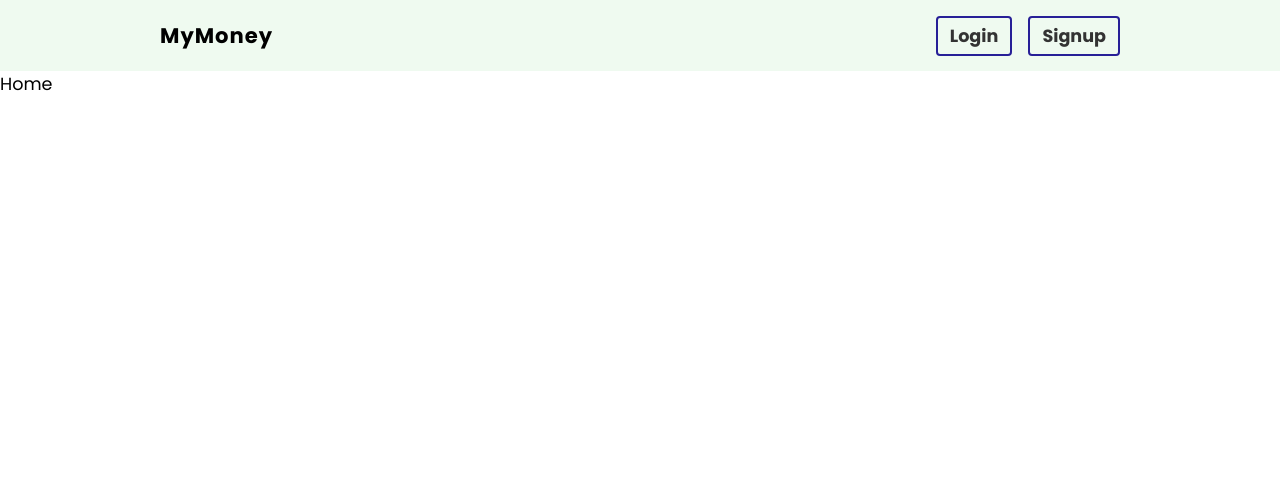
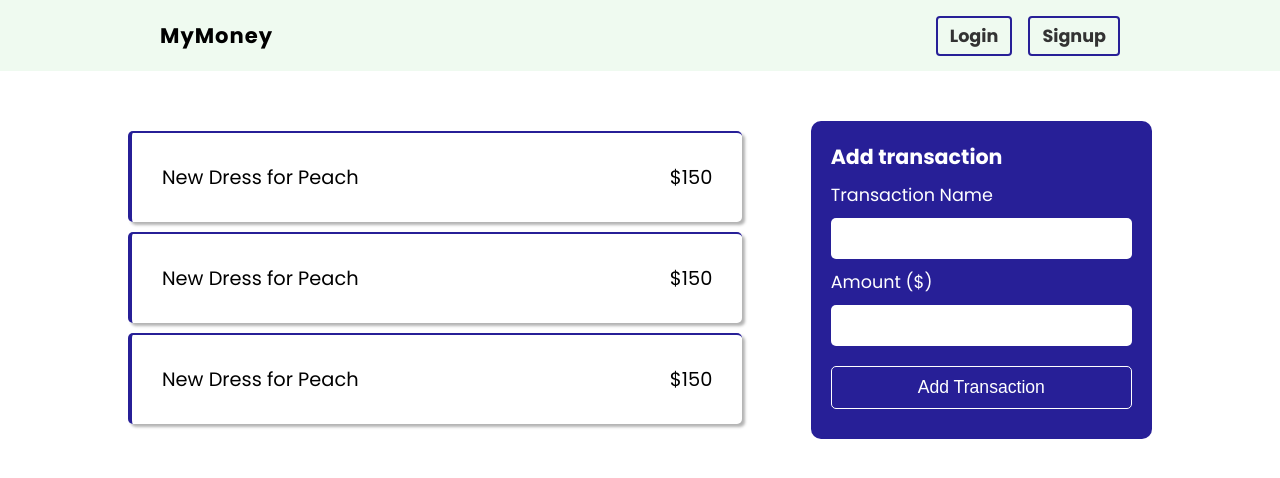
Before and after one commit to AliNaderii/finance-tracker, a React (Create React App) app: page / in a window 1280 px wide. Shown: the top 478 px of the page. Built offline with nearby package versions, Linux system fonts and the light colour scheme.

Commit message:
added home template

```diff
--- a/src/pages/home/Home.js
+++ b/src/pages/home/Home.js
@@ -1,10 +1,61 @@
+// tools
+import { useState } from 'react';
+
 // styles
 import styles from './Home.module.css';
 
 export default function Home() {
+  // form states
+  const [ name, setName ] = useState('');
+  const [ amount, setAmount ] = useState('');
+
+  // submit transaction form
+  const handleSubmit = (e) => {
+    e.preventDefault();
+    console.log({ name, amount });
+  };
+
   return (
-    <div>
-      Home
+    <div className={ styles.container }>
+      <div>
+        <div className={ styles.transaction }>
+          <p>New Dress for Peach</p>
+          <p>$150</p>
+        </div>
+        <div className={ styles.transaction }>
+          <p>New Dress for Peach</p>
+          <p>$150</p>
+        </div>
+        <div className={ styles.transaction }>
+          <p>New Dress for Peach</p>
+          <p>$150</p>
+        </div>
+      </div>
+      {/* adding transaction form */ }
+      <form className={ styles[ 'transaction-form' ] } onSubmit={ handleSubmit }>
+        <h3>Add transaction</h3>
+        {/* transaction name input */ }
+        <label>
+          <span>Transaction Name</span>
+          <input
+            type="text"
+            required
+            onChange={ (e) => setName(e.target.value) }
+            value={ name }
+          />
+        </label>
+        {/* transaction amount input */ }
+        <label>
+          <span>Amount ($)</span>
+          <input
+            type="text"
+            required
+            onChange={ (e) => setAmount(e.target.value) }
+            value={ amount }
+          />
+        </label>
+        <button>Add Transaction</button>
+      </form>
     </div>
   );
 }
--- a/src/pages/home/Home.module.css
+++ b/src/pages/home/Home.module.css
@@ -0,0 +1,63 @@
+/* transactions */
+.container {
+  max-width: 80%;
+  margin: 50px auto;
+  display: grid;
+  grid-template-columns: 2fr 1fr;
+}
+
+.transaction {
+  width: 90%;
+  display: flex;
+  justify-content: space-between;
+  align-items: center;
+  padding: 30px 30px;
+  margin: 10px 0;
+  border-left: 4px solid #271f97;
+  border-top: 2px solid #271f97;
+  border-radius: 5px;
+  box-shadow: 3px 3px 3px rgba(0, 0, 0, 0.3);
+}
+
+.transaction p {
+  font-size: 1.1em;
+}
+
+/* add transaction form */
+
+.transaction-form {
+  background-color: #271f97;
+  color: #fff;
+  border-radius: 10px;
+  padding: 20px 20px 30px 20px;
+}
+
+.transaction-form span {
+  display: block;
+  margin: 10px 0;
+}
+
+.transaction-form input {
+  padding: 10px 5px;
+  width: 100%;
+  border: none;
+  border-radius: 5px;
+  font-size: 1em;
+}
+
+.transaction-form button {
+  display: block;
+  width: 100%;
+  margin-top: 20px;
+  padding: 10px 5px;
+  border: 1px solid #fff;
+  border-radius: 5px;
+  background-color: #271f97;
+  color: #fff;
+  font-size: 1em;
+}
+
+.transaction-form button:hover {
+  background-color: #fff;
+  color: #271f97;
+}
```
